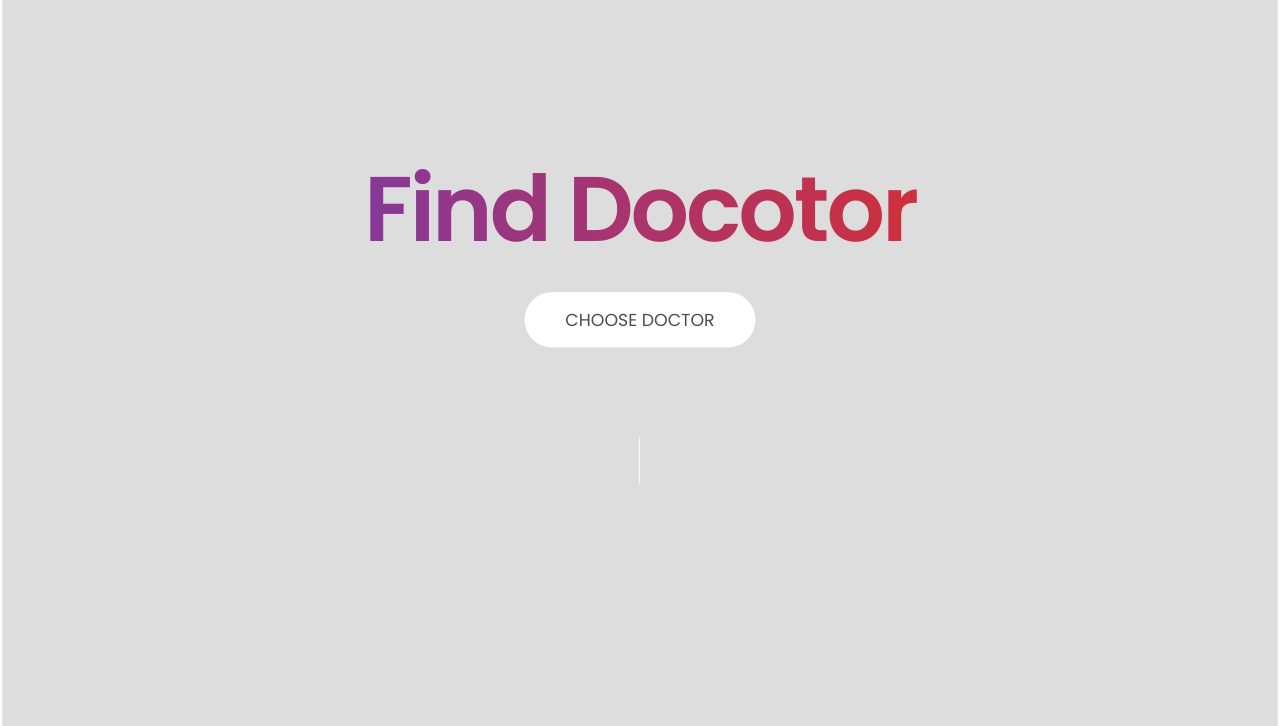
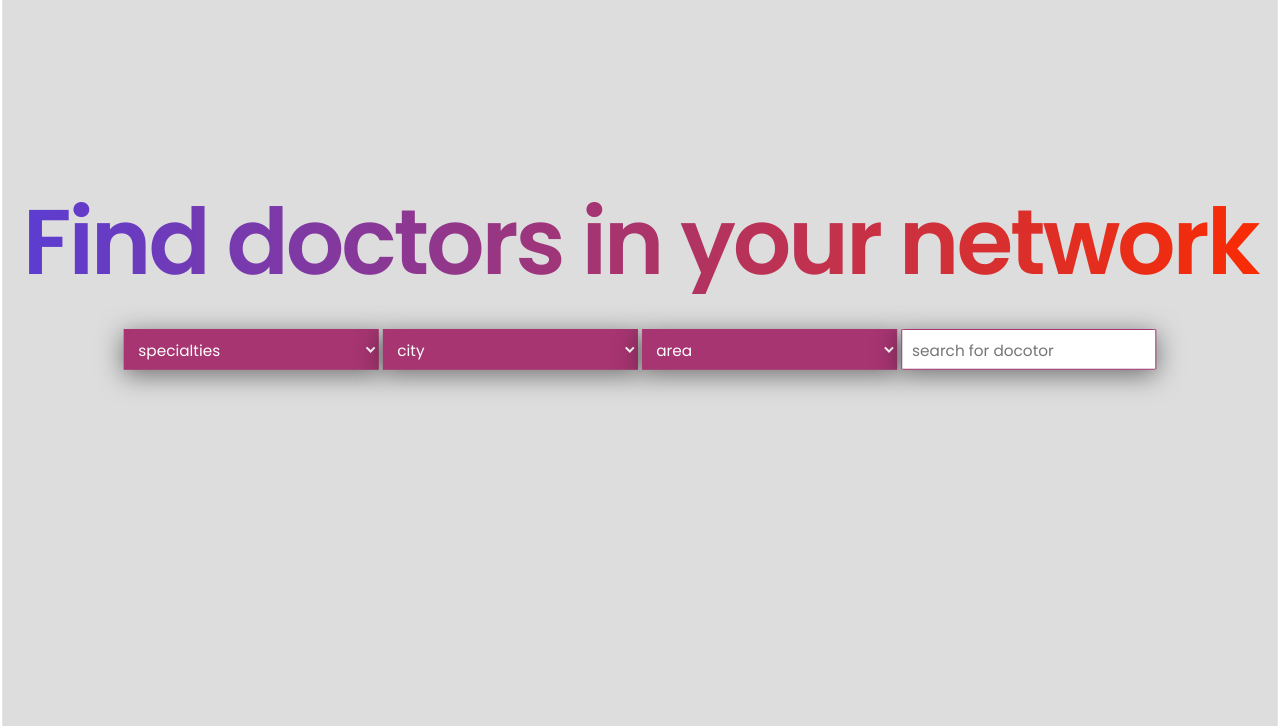
Before and after one commit to M0stafaKhaled/Docotor, a plain HTML site: page index.html in a window 1280 px wide. Shown: the part 71-797 px from the top of the page. Drawn offline with Linux system fonts and the light colour scheme.

Commit message:
edite view

```diff
--- /dev/null
+++ b/css/lol.css
@@ -0,0 +1,91 @@
+
+  .modal{
+
+    width: 50%;
+    height: 50vh;
+    position: absolute;
+    top: 50%;
+    left: 50%;
+    transform: translate(-50%,-50%) scale(1);
+    transition: 200ms ease-in-out;
+    background-color:#1D1D1D;
+    max-width: 80%;
+}
+
+h1{
+
+    font-size: 70px;
+    background-image: linear-gradient(to right, #593dd5, #fc2b00);
+
+
+    font-weight: 600;
+    letter-spacing: -3px;
+    margin-top: 0;
+    margin-bottom: 10px;
+    line-height: 100px;
+    color: transparent;
+    -webkit-background-clip: text;
+    text-align: center;
+}
+
+.box{
+
+    position: absolute;
+    top: 50%;
+    left: 50%;
+    transform: translate(-50%,0);
+
+
+}
+.box select{
+
+    margin-bottom: 10px;
+    padding: 10px;
+    background-color:#A63571;
+    width: 250px;
+    height: 40px;
+    border: none;
+    box-sizing: border-box;
+
+    font-size: 15px;
+    -moz-appearance: none;
+-webkit-appearance: none;
+    box-shadow: 0 5px 25px rgba(0,0,0,.5) ;
+    color: #fff;
+    -webkit-appearance: button;
+    appearance: button;
+    -moz-appearance: button;
+-webkit-appearance: button;
+    outline: none;
+
+}
+input{
+  appearance: button;
+
+  margin-bottom: 10px;
+  font-size: 15px;
+    padding: 10px;
+  outline: none;
+  border: 1px solid #A63571;
+  border-radius: 2%;
+  width: 250px;
+  height: 40px;
+  box-shadow: 0 5px 25px rgba(0,0,0,.5) ;
+
+}
+#overlay {
+    position: fixed;
+    opacity: 0;
+    transition: 200ms ease-in-out;
+    top: 0;
+    left: 0;
+    right: 0;
+    bottom: 0;
+    background-color: rgba(0, 0, 0, .5);
+    pointer-events: none;
+  }
+
+  #overlay.active {
+    opacity: 1;
+    pointer-events: all;
+  }
--- a/index.html
+++ b/index.html
@@ -10,26 +10,23 @@
 	<!-- Stylesheets -->
 	<link href="https://fonts.googleapis.com/css?family=Poppins:400,500,600" rel="stylesheet">
 	<link rel="stylesheet" href="css/bootstrap.css"/>
-	<link rel="stylesheet" href="css/style.css"/>
+    <link rel="stylesheet" href="css/style.css"/>
+    <link rel="stylesheet" href="css/lol.css">
 
     <!-- Font icons -->
     <link rel="stylesheet" href="icon-fonts/font-awesome-4.5.0/css/font-awesome.min.css"/>
-
 	<!--[if lt IE 9]>
 	  <script src="https://oss.maxcdn.com/html5shiv/3.7.2/html5shiv.min.js"></script>
 	  <script src="https://oss.maxcdn.com/respond/1.4.2/respond.min.js"></script>
 	<![endif]-->
-
 </head>
 <body>
-
     <!-- Preloading -->
     <div id="preloader">
         <div class="spinner">
         	<div class="uil-ripple-css" style="transform:scale(0.29);"><div></div><div></div></div>
         </div>
     </div>
-
     <!-- HEADER -->
     <header>
     	<div class="logo pull-left">
@@ -43,11 +40,9 @@
 			</div>
 		</div>
 	</header>
-
 	<div class="nav">
 		<ul class="menu">
 			<li class="hassub"><a href="index.html">Portfolio</a> <i class="fa fa-sort-down"></i>
-
             </li>
 			<li><a href="">About</a></li>
             <li><a href="">Docotors</a></li>
@@ -66,11 +61,39 @@
 	<!-- HERO SECTION -->
 	<section class="hero col-md-12">
 		<div class="hero-inner">
-			<h1>Find Docotor</h1>
+			<h1>Find doctors in your network</h1>
+            <!-- <a class="btn  btn-wight btn-an" href="#" > Choose Doctor </a> -->
 
-            <a class="btn  btn-wight btn-an" href="#"> Choose Doctor </a>
+
+                <div class="box col-md-12 col-sm-1">
+                    <select name="" id="">
+                        <option value="">specialties</option>
+                        <option value="">option2</option>
+                        <option value="">option3</option>
+                        <option value="">option4</option>
+                    </select>
+                    <select name="" id="">
+                        <option value="">city</option>
+                        <option value="">option2</option>
+                        <option value="">option3</option>
+                        <option value="">option4</option>
+                    </select>
+                    <select name="" id="">
+                        <option value="">area</option>
+                        <option value="">option2</option>
+                        <option value="">option3</option>
+                        <option value="">option4</option>
+                    </select>
+                    <input type="search" placeholder="search for docotor">
+
+                </div>
+
+
+
+
+
         <div id="line-scroll" style="display: block;">
-          <div class="line-scroll" id="lsl"> <span class="line active"></span> </div>
+          <div class="line-scroll" id="lsl"> <span class="line "></span> </div>
         </div>
 		</div>
 	</section>
@@ -109,11 +132,31 @@
                     </figure>
                 </a>
                 <!-- Item -->
+                <a href="work-2.html" class="col-md-6 col-sm-6 col-xs-12 single_item branding">
+                    <figure>
+                        <img src="img/work-2.jpg" alt="">
+                        <figcaption>
 
+                        </figcaption>
+                    </figure>
+                </a>
                 <!-- Item -->
+                <a href="work-3.html" class="col-md-6 col-sm-6 col-xs-12 single_item photography">
+                    <figure>
+                        <img src="img/work-3.jpg" alt="">
+                        <figcaption>
 
+                        </figcaption>
+                    </figure>
+                </a>
                 <!-- Item -->
+                <a href="work-4.html" class="col-md-6 col-sm-6 col-xs-12 single_item digital">
+                    <figure>
+                        <img src="img/2.png" alt="">
+                        <figcaption>
 
+                        </figcaption>
+                    </figure>
                 </a>
                 <!-- Item -->
                 <a href="work-5.html" class="col-md-6 col-sm-6 col-xs-12 single_item branding">
@@ -170,9 +213,8 @@
             <div class="socials pull-left">
                 <div class="footer-logo pull-left"><img src="img/logo.png" alt=""></div>
                 <a href="#">Email</a>
-                <a href="#">Behance</a>
-                <a href="#">Dribbble</a>
-                <a href="#">Instagram</a>
+
+
             </div>
             <div class="copyright pull-right">
                 <span></span>
```
Also changed, not shown: css/style.css (line endings or trailing spaces).
